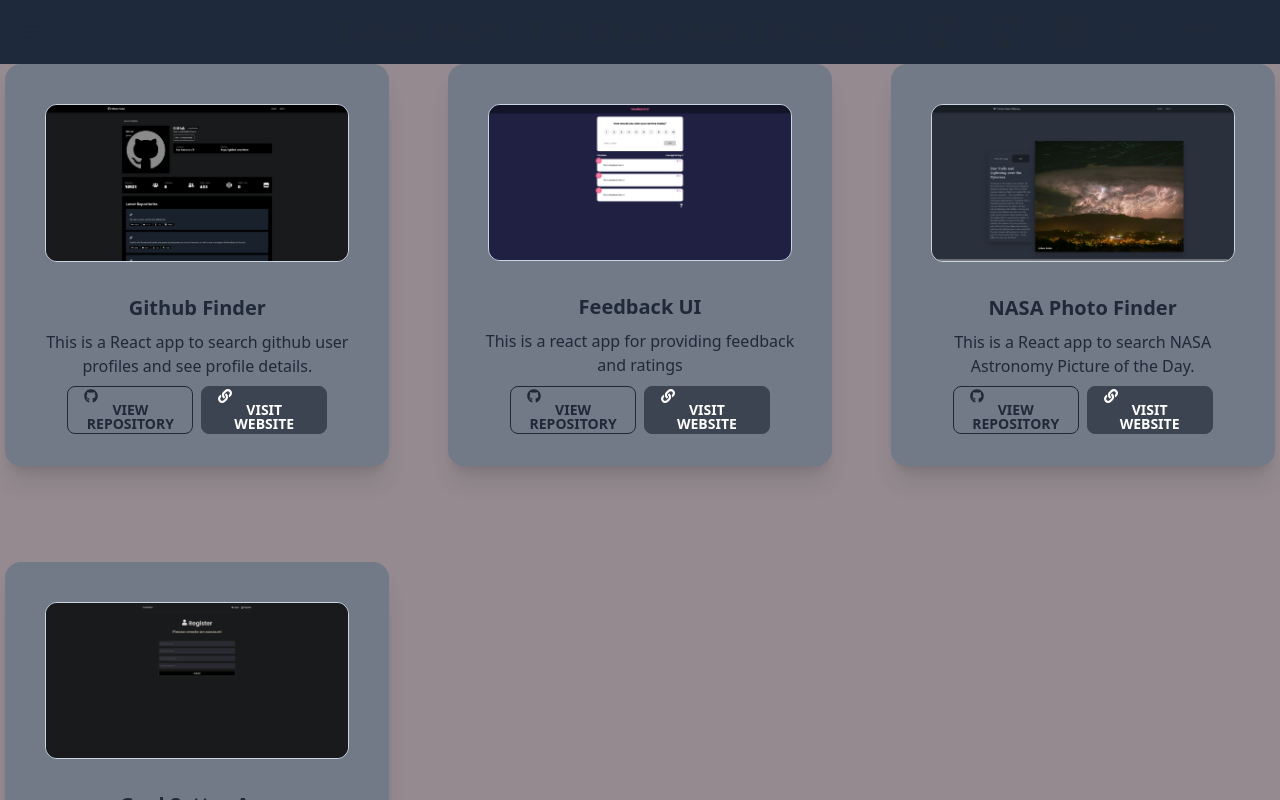
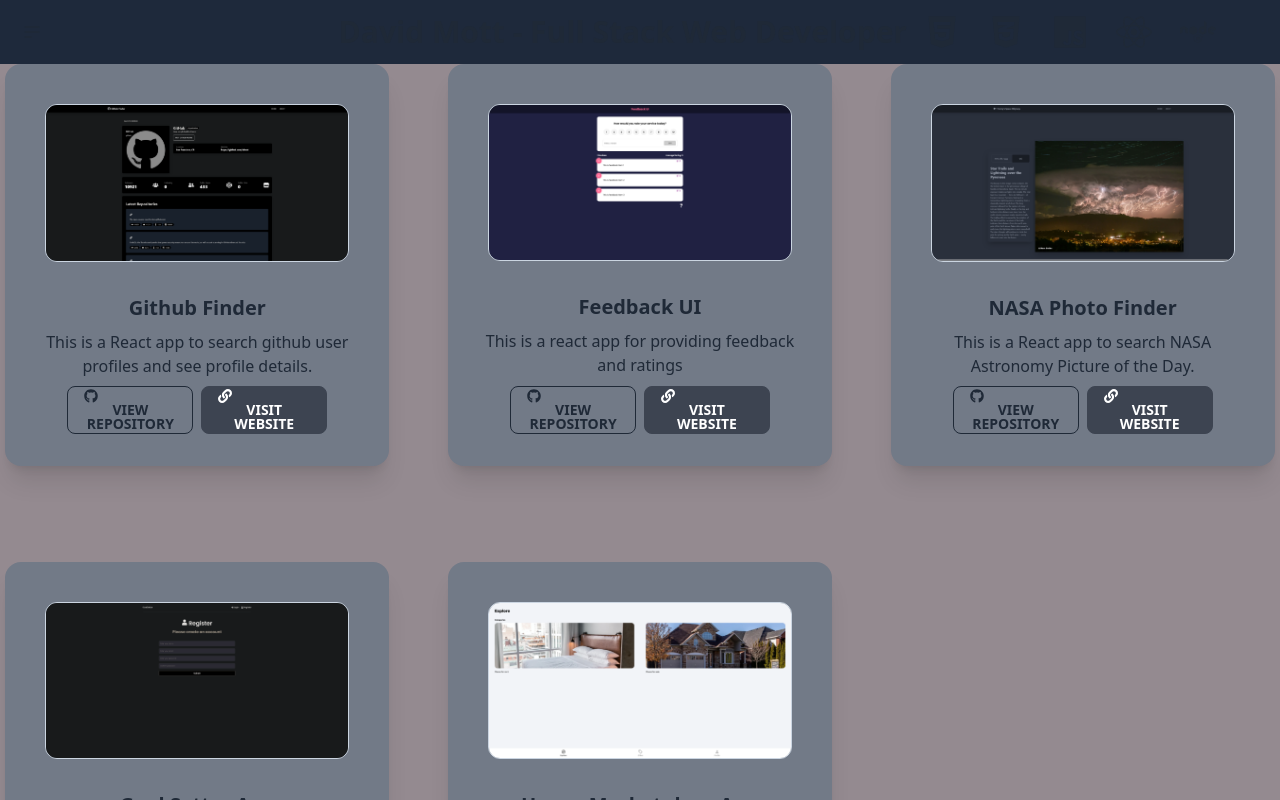
Before and after one commit to Hi-ImDave/react-portfolio, a React (Create React App) app: page /projects in a window 1280 px wide. Shown: the top 800 px of the page. Built offline with nearby package versions, Linux system fonts and the light colour scheme.

Commit message:
update projects

```diff
--- a/src/pages/Projects.jsx
+++ b/src/pages/Projects.jsx
@@ -3,6 +3,7 @@
 import feedbackAppIMG from '../components/assets/feedbackApp.png'
 import hsoIMG from '../components/assets/hsoApp.png'
 import mernIMG from '../components/assets/mernApp.png'
+import marketplaceIMG from '../components/assets/marketplaceApp.png'
 
 const Projects = () => {
   const gitFinderExplanation =
@@ -16,6 +17,9 @@
 
   const mernExplanation =
     'This is a full stack app for setting and saving goals.'
+
+  const marketplaceExplanation =
+    'This is a React app to upload and view house listings.'
   return (
     <div className='grid justify-items-center grid-cols-1 gap-6 2xl:grid-cols-4  xl:grid-cols-3 xl:gap-24  lg:grid-cols-2   md:grid-cols-2 md:gap-12 sm:grid-cols-1'>
       <ProjectCard
@@ -46,6 +50,13 @@
         webLink='https://mernappdsm.herokuapp.com/register'
         projectImg={mernIMG}
       />
+      <ProjectCard
+        title='House Marketplace App'
+        explanation={marketplaceExplanation}
+        repoLink='https://github.com/Hi-ImDave/house-marketplace-app'
+        webLink='https://github.com/Hi-ImDave/house-marketplace-app'
+        projectImg={marketplaceIMG}
+      />
     </div>
   )
 }
```
Also changed, not shown: src/components/assets/marketplaceApp.png (added).
